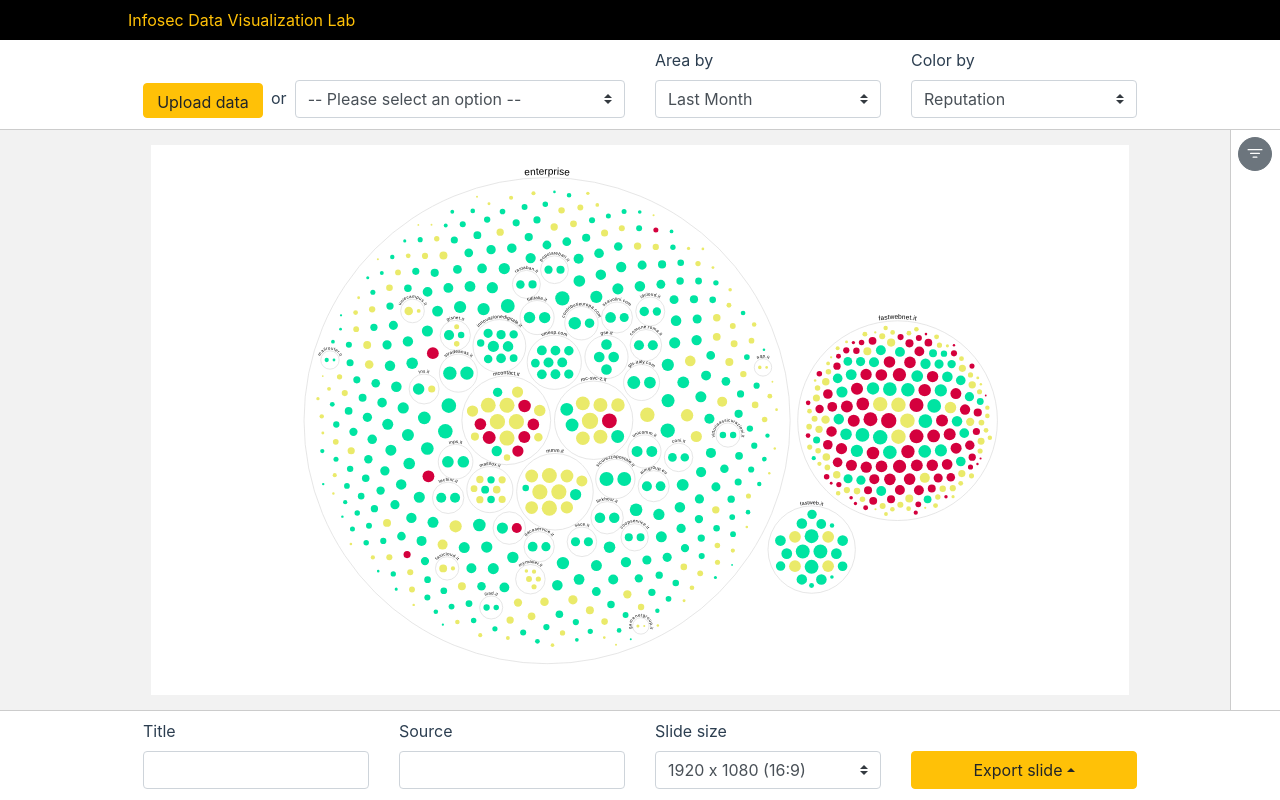
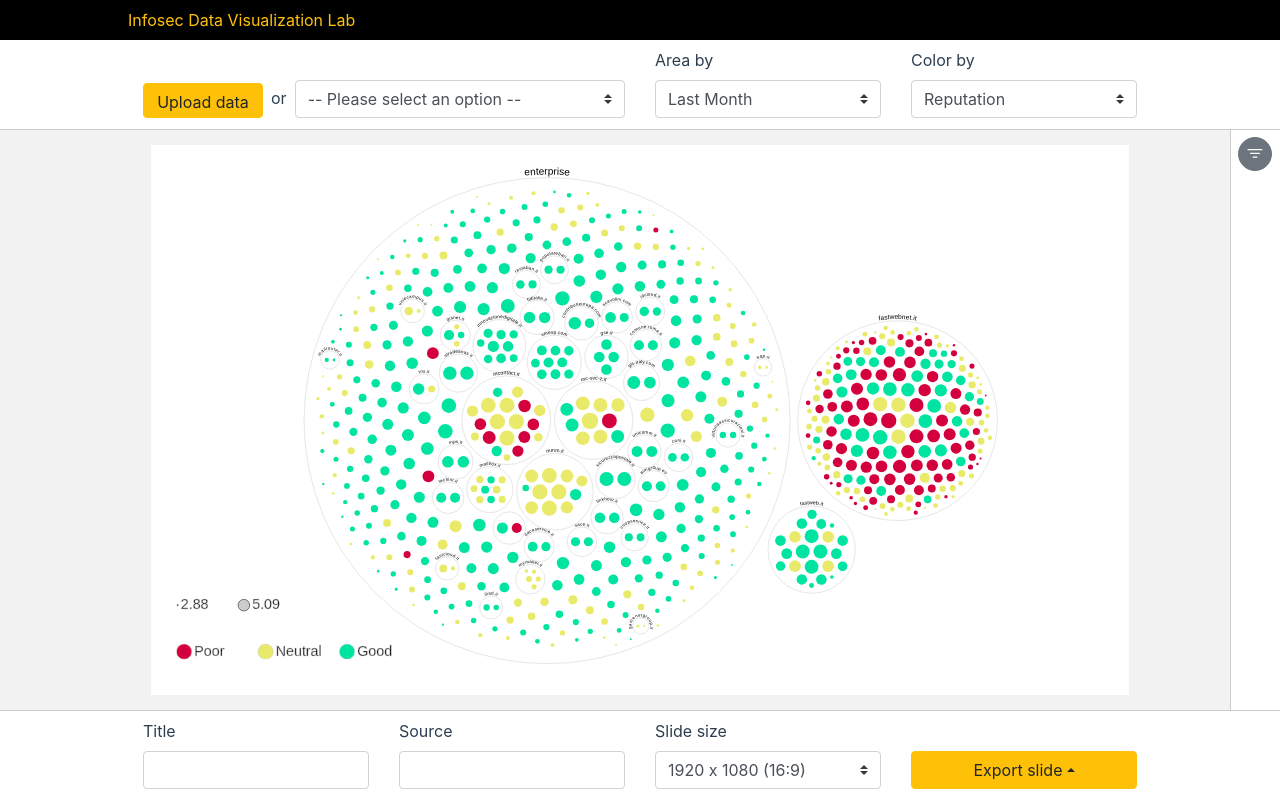
Before and after one commit to calibro/fw-spam, a Vue app: page / in a window 1280 px wide. Built offline with nearby package versions, Linux system fonts and the light colour scheme; no server answers.

Commit message:
Add legend

```diff
--- a/src/components/CirclePackChart.vue
+++ b/src/components/CirclePackChart.vue
@@ -1,12 +1,18 @@
 <template>
-  <svg
+<svg :x="x"
+  :y="y"
+  :height="height"
+  :width="width"
+  ref="mainSVG">
+    <svg
     id="main-chart"
     ref="mainChart"
-    :x="x"
-    :y="y"
     :height="height"
     :width="width"
-  ></svg>
+    >
+    </svg>
+  <svg id="legend" ref="legend" :x="x" :y="height-400" height="300" :width="height"></svg>
+</svg>
 </template>
 
 <script>
@@ -237,12 +243,82 @@ export default {
           return d.data.name;
         });
 
+      //legends
+      let maxminRadius = d3.extent(leaves.nodes(), d => d3.select(d).datum().r)
+      let maxminValues = d3.extent(leaves.nodes(), d => d3.select(d).datum().data[self.areaBy])
+
+      let legHeight = maxminRadius[1] * 2 + 100
+      let legend = d3.select(this.$refs.legend)
+        .attr("height", legHeight)
+        .attr("y", vHeight - legHeight -10)
+        .attr("stroke", "#ccc")
+      legend.selectAll("*").remove()
+
+      let legendSizes = legend.selectAll(".legend-size")
+          .data(maxminRadius)
+
+      let legendSizesEnter = legendSizes.enter()
+      .append('g')
+      .attr('class','legend-size')
+      .attr("transform", (d,i) => `translate(${(i) * Math.max(120, maxminRadius[0] + maxminRadius[1] + 70) + d+1}, ${maxminRadius[1] + 5})`)
+
+      legendSizesEnter
+          .append("path")
+          .attr("stroke", "#000")
+          .attr("fill", "#ccc")
+          .attr("d", d => circle(d))
+
+      legendSizesEnter
+        .append("text")
+        .attr("text-anchor", "start")
+        .attr("font-family", "'Arial', sans-serif")
+        .attr('font-size', '28px')
+        .attr('alignment-baseline', 'middle')
+        .attr("transform", (d,i) => `translate(${d + 5}, 0)`)
+        .text((d,i) => maxminValues[i].toFixed(2))
+
+
+      /*legendSizes.selectAll(".legend-size-circle")
+          .attr("d", d => circle(d))
+          .attr("stroke", "#000")
+          .attr("fill", "#fca")*/
+
+      /*legendSizes.selectAll("g")
+          .enter()
+          .append("text")
+          .attr("transform", (d,i) => `translate(${d + 5}, ${maxminRadius[1] / 2})`)
+          .text((d,i) => maxminValues[i].toFixed(2))*/
+
+      let colorDomain = self.colorScales[self.colorBy].domain()
+      let legendColors = legend.selectAll(".legend-color")
+          .data(colorDomain)
+          .enter()
+          .append('g')
+          .attr('class','legend-color')
+          .attr("transform", (d,i) => `translate(${i * 160}, ${maxminRadius[1] * 2 + 100})`)
+
+      legendColors
+          .append('circle')
+          .attr('r', 15)
+          .attr('cx', 15)
+          .attr('cy', -15)
+          .attr('fill', d => self.colorScales[self.colorBy](d))
+
+      legendColors
+        .append('text')
+        .attr('font-size', '28px')
+        .attr("font-family", "'Arial', sans-serif")
+        .attr("transform", (d,i) => `translate(35, -6)`)
+        .text(d => d)
+
       //scale to fit
       let box = this.$refs.mainChart.getBBox();
       this.$refs.mainChart.setAttribute(
         "viewBox",
         `${box.x - 1} ${box.y - 1} ${box.width + 2} ${box.height + 2}`
       );
+
+
 
       // .on("mouseover", function(d, i) {
       //   let el = d3.select(this).attr("fill", '#00f')
```
